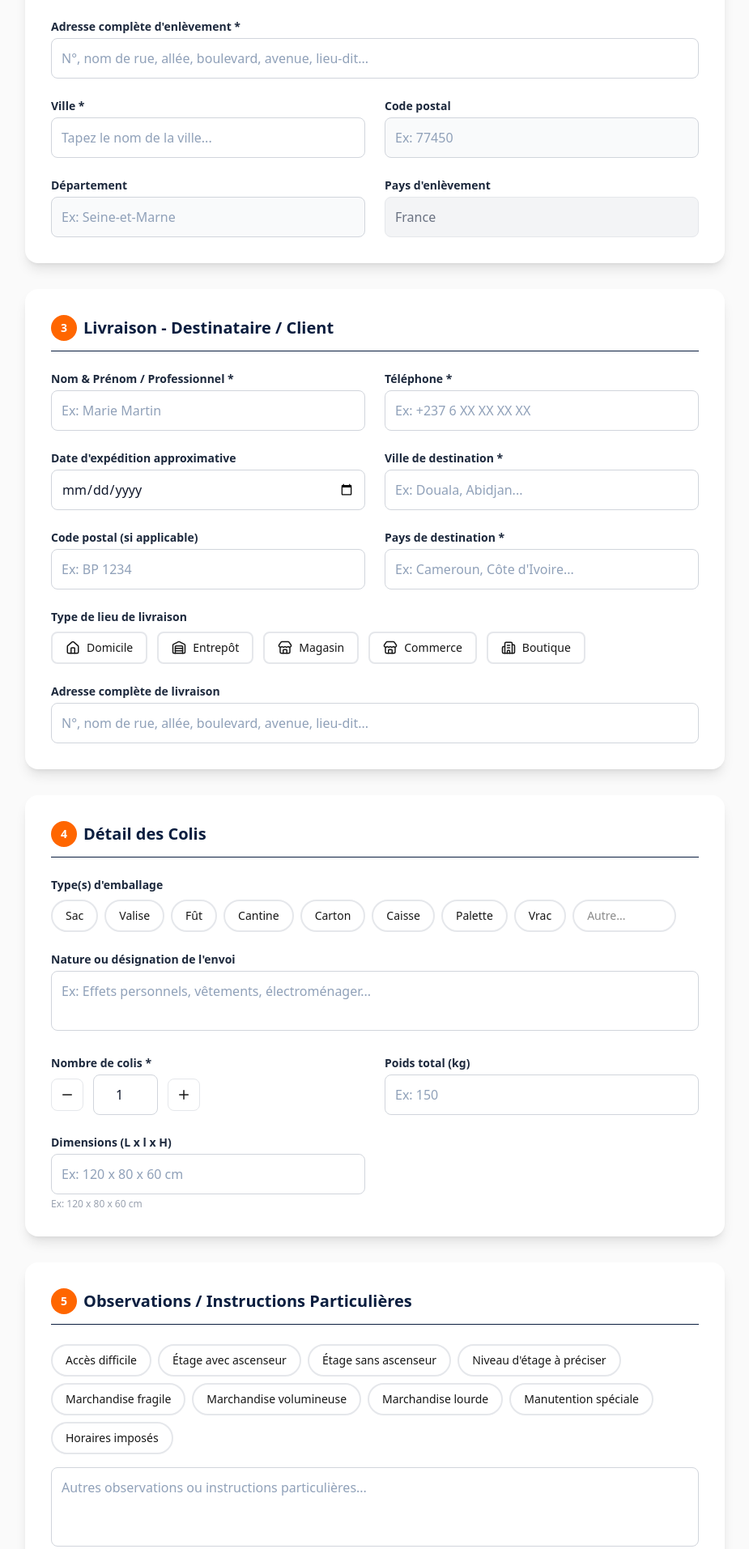
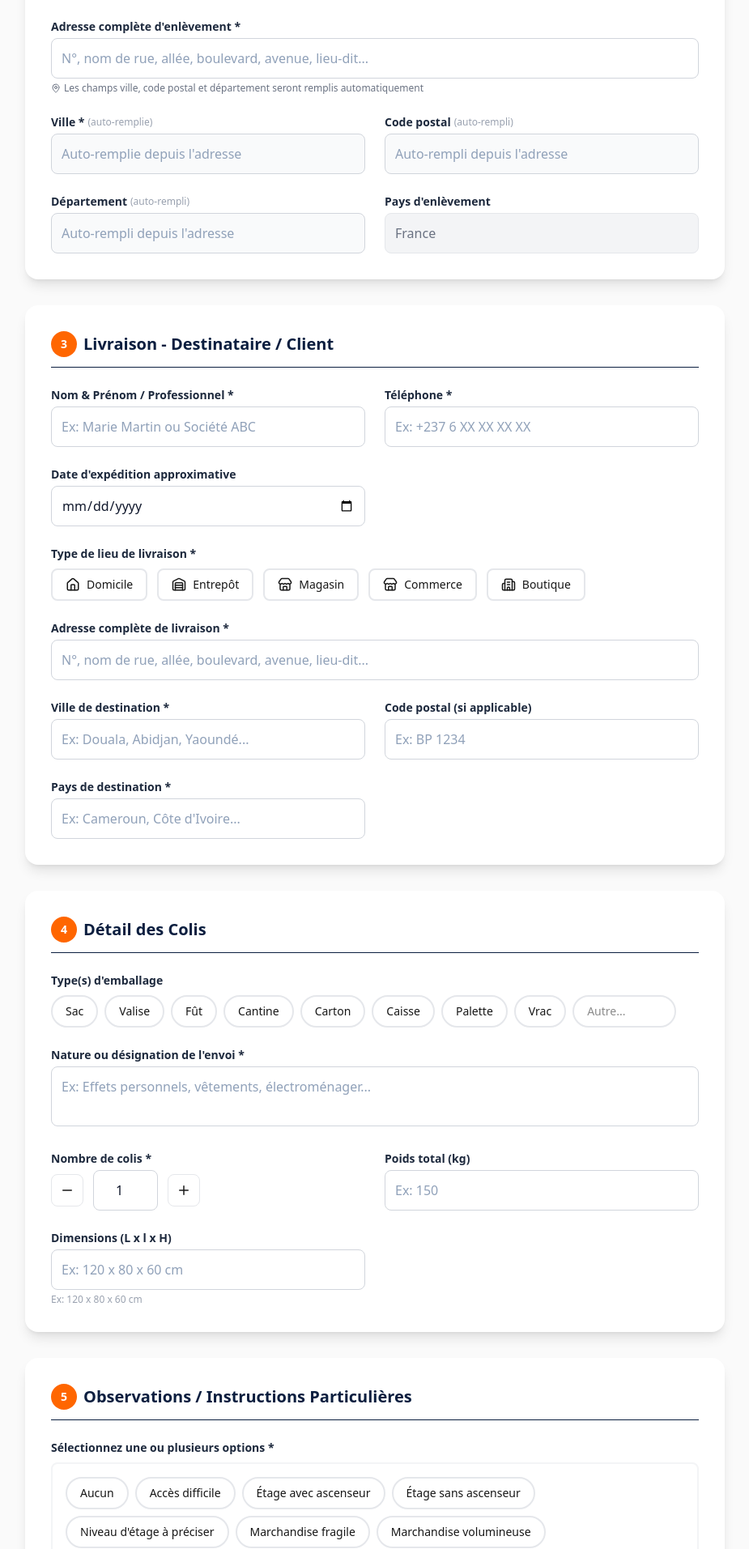
Before and after one commit to Slyannn/gta-transit, a Next.js app: page /demande-enlevement in a window 1280 px wide. Shown: the part 1347-3260 px from the top of the page at 81% size, without its empty margins (177-1102 px from the left). Built offline with nearby package versions, Linux system fonts and the light colour scheme.

Commit message:
Page enlevement

```diff
--- a/src/app/demande-enlevement/page.tsx
+++ b/src/app/demande-enlevement/page.tsx
@@ -112,6 +112,7 @@ const TYPES_COLIS = [
 ];
 
 const OBSERVATIONS_OPTIONS = [
+  "Aucun",
   "Accès difficile",
   "Étage avec ascenseur",
   "Étage sans ascenseur",
@@ -219,6 +220,121 @@ function CityAutocompleteField({
   );
 }
 
+// Address Autocomplete Component with API Adresse
+function AddressAutocompleteField({
+  label,
+  value,
+  onChange,
+  onAddressSelect,
+  placeholder,
+  error,
+  required = false
+}: {
+  label: string;
+  value: string;
+  onChange: (val: string) => void;
+  onAddressSelect?: (address: any) => void;
+  placeholder?: string;
+  error?: boolean;
+  required?: boolean;
+}) {
+  const [suggestions, setSuggestions] = useState<any[]>([]);
+  const [isLoading, setIsLoading] = useState(false);
+  const [showSuggestions, setShowSuggestions] = useState(false);
+
+  const fetchAddresses = useCallback(async (query: string) => {
+    if (query.length < 3) {
+      setSuggestions([]);
+      return;
+    }
+    setIsLoading(true);
+    try {
+      const res = await fetch(
+        `https://api-adresse.data.gouv.fr/search/?q=${encodeURIComponent(query)}&limit=8`
+      );
+      if (res.ok) {
+        const data = await res.json();
+        setSuggestions(data.features || []);
+      }
+    } catch (e) {
+      console.error(e);
+    } finally {
+      setIsLoading(false);
+    }
+  }, []);
+
+  const handleChange = (e: React.ChangeEvent<HTMLInputElement>) => {
+    const val = e.target.value;
+    onChange(val);
+    fetchAddresses(val);
+    setShowSuggestions(true);
+  };
+
+  const handleSelect = (address: any) => {
+    const properties = address.properties;
+    onChange(properties.name || properties.label);
+    if (onAddressSelect) {
+      onAddressSelect({
+        fullAddress: properties.label,
+        street: properties.name,
+        postcode: properties.postcode,
+        city: properties.city,
+        context: properties.context,
+        citycode: properties.citycode,
+      });
+    }
+    setShowSuggestions(false);
+  };
+
+  return (
+    <div className="relative">
+      <label className="block text-sm font-semibold text-slate-800 mb-1">
+        {label} {required && "*"}
+      </label>
+      <input
+        type="text"
+        value={value}
+        onChange={handleChange}
+        onFocus={() => setShowSuggestions(true)}
+        onBlur={() => setTimeout(() => setShowSuggestions(false), 200)}
+        placeholder={placeholder}
+        className={`w-full p-3 border rounded-lg outline-none transition-all text-slate-900 placeholder:text-slate-400 ${
+          error ? "border-red-500 bg-red-50" : "border-gray-300 focus:ring-2 focus:ring-accent focus:border-accent"
+        }`}
+      />
+      {isLoading && (
+        <div className="absolute right-3 top-10">
+          <Loader2 size={16} className="animate-spin text-accent" />
+        </div>
+      )}
+      {showSuggestions && suggestions.length > 0 && (
+        <ul className="absolute z-50 w-full bg-white mt-1 rounded-lg shadow-xl border border-gray-100 max-h-64 overflow-y-auto">
+          {suggestions.map((address, idx) => (
+            <li
+              key={idx}
+              onMouseDown={() => handleSelect(address)}
+              className="px-4 py-3 hover:bg-blue-50 cursor-pointer text-sm border-b last:border-b-0"
+            >
+              <div className="flex items-start gap-2">
+                <MapPin size={14} className="text-accent mt-1 shrink-0" />
+                <div>
+                  <div className="font-medium text-slate-900">
+                    {address.properties.name}
+                  </div>
+                  <div className="text-xs text-gray-500 mt-1">
+                    {address.properties.postcode} {address.properties.city}
+                    <span className="text-gray-400 ml-1">• {address.properties.context}</span>
+                  </div>
+                </div>
+              </div>
+            </li>
+          ))}
+        </ul>
+      )}
+    </div>
+  );
+}
+
 export default function DemandeEnlevementPage() {
   const [formData, setFormData] = useState<FormData>(initialFormData);
   const [isSubmitting, setIsSubmitting] = useState(false);
@@ -241,6 +357,10 @@ export default function DemandeEnlevementPage() {
         return { ...prev, [field]: [...arr, item] };
       }
     });
+    // Clear error for this field when user interacts with it
+    if (errors[field]) {
+      setErrors((prev) => ({ ...prev, [field]: false }));
+    }
   };
 
   const handleCitySelectEnlevement = (city: any) => {
@@ -249,6 +369,19 @@ export default function DemandeEnlevementPage() {
       villeEnlevement: city.nom,
       codePostalEnlevement: city.codesPostaux?.[0] || "",
       communeEnlevement: city.departement?.nom || "",
+    }));
+  };
+
+  const handleAddressSelectEnlevement = (address: any) => {
+    // Extract department name from context (format: "77, Seine-et-Marne, Île-de-France")
+    const departmentName = address.context?.split(', ')[1] || "";
+
+    setFormData((prev) => ({
+      ...prev,
+      adresseEnlevement: address.street || address.fullAddress,
+      villeEnlevement: address.city,
+      codePostalEnlevement: address.postcode,
+      communeEnlevement: departmentName,
     }));
   };
 
@@ -264,16 +397,22 @@ export default function DemandeEnlevementPage() {
       "villeEnlevement",
       "destinataireNom",
       "destinataireTelephone",
+      "typeLieuLivraison",
+      "adresseLivraison",
       "villeDestination",
       "paysDestination",
+      "natureEnvoi",
       "nombreColis",
+      "observations",
     ];
 
     const newErrors: Record<string, boolean> = {};
     let isValid = true;
 
     required.forEach((field) => {
-      if (!formData[field]) {
+      const value = formData[field];
+      // Check for empty strings, null, undefined, or empty arrays
+      if (!value || (typeof value === 'string' && value.trim() === '') || (Array.isArray(value) && value.length === 0)) {
         newErrors[field] = true;
         isValid = false;
       }
@@ -287,7 +426,9 @@ export default function DemandeEnlevementPage() {
     setErrors(newErrors);
 
     if (!isValid) {
-      toast.error("Veuillez remplir tous les champs obligatoires");
+      toast.error("Veuillez remplir tous les champs obligatoires marqués d'un *");
+      // Scroll to first error
+      window.scrollTo({ top: 0, behavior: "smooth" });
     }
 
     return isValid;
@@ -532,56 +673,66 @@ export default function DemandeEnlevementPage() {
                   </div>
                 </div>
 
-                {/* Adresse complète */}
+                {/* Adresse complète avec autocomplétion */}
                 <div className="md:col-span-2">
-                  <label className="block text-sm font-semibold text-slate-800 mb-1">
-                    Adresse complète d'enlèvement *
+                  <AddressAutocompleteField
+                    label="Adresse complète d'enlèvement"
+                    value={formData.adresseEnlevement}
+                    onChange={(val) => handleChange("adresseEnlevement", val)}
+                    onAddressSelect={handleAddressSelectEnlevement}
+                    placeholder="N°, nom de rue, allée, boulevard, avenue, lieu-dit..."
+                    error={errors.adresseEnlevement}
+                    required
+                  />
+                  <p className="text-xs text-gray-500 mt-1 flex items-center gap-1">
+                    <MapPin size={12} />
+                    Les champs ville, code postal et département seront remplis automatiquement
+                  </p>
+                </div>
+
+                {/* Ville */}
+                <div>
+                  <label className="block text-sm font-semibold text-slate-800 mb-1 flex items-center gap-1">
+                    Ville *
+                    <span className="text-xs text-gray-400 font-normal">(auto-remplie)</span>
                   </label>
                   <input
                     type="text"
-                    value={formData.adresseEnlevement}
-                    onChange={(e) => handleChange("adresseEnlevement", e.target.value)}
-                    placeholder="N°, nom de rue, allée, boulevard, avenue, lieu-dit..."
+                    value={formData.villeEnlevement}
+                    onChange={(e) => handleChange("villeEnlevement", e.target.value)}
+                    placeholder="Auto-remplie depuis l'adresse"
                     className={`w-full p-3 border rounded-lg outline-none transition-all text-slate-900 placeholder:text-slate-400 ${
-                      errors.adresseEnlevement ? "border-red-500 bg-red-50" : "border-gray-300 focus:ring-2 focus:ring-accent focus:border-accent"
+                      errors.villeEnlevement ? "border-red-500" : "border-gray-300 focus:ring-2 focus:ring-accent focus:border-accent bg-gray-50"
                     }`}
                   />
                 </div>
 
-                {/* Ville */}
-                <CityAutocompleteField
-                  label="Ville *"
-                  value={formData.villeEnlevement}
-                  onChange={(val) => handleChange("villeEnlevement", val)}
-                  onCitySelect={handleCitySelectEnlevement}
-                  placeholder="Tapez le nom de la ville..."
-                  error={errors.villeEnlevement}
-                />
-
                 {/* Code postal */}
                 <div>
-                  <label className="block text-sm font-semibold text-slate-800 mb-1">
+                  <label className="block text-sm font-semibold text-slate-800 mb-1 flex items-center gap-1">
                     Code postal
+                    <span className="text-xs text-gray-400 font-normal">(auto-rempli)</span>
                   </label>
                   <input
                     type="text"
                     value={formData.codePostalEnlevement}
                     onChange={(e) => handleChange("codePostalEnlevement", e.target.value)}
-                    placeholder="Ex: 77450"
+                    placeholder="Auto-rempli depuis l'adresse"
                     className="w-full p-3 border border-gray-300 rounded-lg outline-none focus:ring-2 focus:ring-accent focus:border-accent bg-gray-50 text-slate-900 placeholder:text-slate-400"
                   />
                 </div>
 
                 {/* Commune/Département */}
                 <div>
-                  <label className="block text-sm font-semibold text-slate-800 mb-1">
+                  <label className="block text-sm font-semibold text-slate-800 mb-1 flex items-center gap-1">
                     Département
+                    <span className="text-xs text-gray-400 font-normal">(auto-rempli)</span>
                   </label>
                   <input
                     type="text"
                     value={formData.communeEnlevement}
                     onChange={(e) => handleChange("communeEnlevement", e.target.value)}
-                    placeholder="Ex: Seine-et-Marne"
+                    placeholder="Auto-rempli depuis l'adresse"
                     className="w-full p-3 border border-gray-300 rounded-lg outline-none focus:ring-2 focus:ring-accent focus:border-accent bg-gray-50 text-slate-900 placeholder:text-slate-400"
                   />
                 </div>
@@ -618,7 +769,7 @@ export default function DemandeEnlevementPage() {
                     type="text"
                     value={formData.destinataireNom}
                     onChange={(e) => handleChange("destinataireNom", e.target.value)}
-                    placeholder="Ex: Marie Martin"
+                    placeholder="Ex: Marie Martin ou Société ABC"
                     className={`w-full p-3 border rounded-lg outline-none transition-all text-slate-900 placeholder:text-slate-400 ${
                       errors.destinataireNom ? "border-red-500 bg-red-50" : "border-gray-300 focus:ring-2 focus:ring-accent focus:border-accent"
                     }`}
@@ -650,7 +801,54 @@ export default function DemandeEnlevementPage() {
                     type="date"
                     value={formData.dateExpedition}
                     onChange={(e) => handleChange("dateExpedition", e.target.value)}
-                    className="w-full p-3 border border-gray-300 rounded-lg outline-none focus:ring-2 focus:ring-accent focus:border-accent text-slate-900 placeholder:text-slate-400"
+                    className="w-full p-3 border border-gray-300 rounded-lg outline-none focus:ring-2 focus:ring-accent focus:border-accent text-slate-900"
+                  />
+                </div>
+
+                {/* Placeholder vide pour alignement */}
+                <div></div>
+
+                {/* Type de lieu livraison */}
+                <div className="md:col-span-2">
+                  <label className="block text-sm font-semibold text-slate-800 mb-2">
+                    Type de lieu de livraison *
+                  </label>
+                  <div className="flex flex-wrap gap-3">
+                    {TYPES_LIEU.map((lieu) => (
+                      <label key={lieu.value} className="cursor-pointer">
+                        <input
+                          type="radio"
+                          name="typeLieuLivraison"
+                          value={lieu.value}
+                          checked={formData.typeLieuLivraison === lieu.value}
+                          onChange={(e) => handleChange("typeLieuLivraison", e.target.value)}
+                          className="peer sr-only"
+                        />
+                        <div className={`flex items-center gap-2 px-4 py-2 border-2 rounded-lg transition-all
+                          ${errors.typeLieuLivraison ? "border-red-300 bg-red-50" : "border-gray-200"}
+                          hover:border-accent/50 peer-checked:border-accent peer-checked:bg-accent peer-checked:text-white`}
+                        >
+                          <lieu.icon size={18} />
+                          <span className="text-sm font-medium">{lieu.label}</span>
+                        </div>
+                      </label>
+                    ))}
+                  </div>
+                </div>
+
+                {/* Adresse complète */}
+                <div className="md:col-span-2">
+                  <label className="block text-sm font-semibold text-slate-800 mb-1">
+                    Adresse complète de livraison *
+                  </label>
+                  <input
+                    type="text"
+                    value={formData.adresseLivraison}
+                    onChange={(e) => handleChange("adresseLivraison", e.target.value)}
+                    placeholder="N°, nom de rue, allée, boulevard, avenue, lieu-dit..."
+                    className={`w-full p-3 border rounded-lg outline-none transition-all text-slate-900 placeholder:text-slate-400 ${
+                      errors.adresseLivraison ? "border-red-500 bg-red-50" : "border-gray-300 focus:ring-2 focus:ring-accent focus:border-accent"
+                    }`}
                   />
                 </div>
 
@@ -663,7 +861,7 @@ export default function DemandeEnlevementPage() {
                     type="text"
                     value={formData.villeDestination}
                     onChange={(e) => handleChange("villeDestination", e.target.value)}
-                    placeholder="Ex: Douala, Abidjan..."
+                    placeholder="Ex: Douala, Abidjan, Yaoundé..."
                     className={`w-full p-3 border rounded-lg outline-none transition-all text-slate-900 placeholder:text-slate-400 ${
                       errors.villeDestination ? "border-red-500 bg-red-50" : "border-gray-300 focus:ring-2 focus:ring-accent focus:border-accent"
                     }`}
@@ -700,6 +898,11 @@ export default function DemandeEnlevementPage() {
                   />
                 </div>
 
+                {/* Placeholder vide pour alignement si pas d'aéroport/port */}
+                {(formData.typePrestation !== "groupage-aerien" && formData.typePrestation !== "groupage-maritime") && (
+                  <div></div>
+                )}
+
                 {/* Aéroport destination (conditionnel) */}
                 {(formData.typePrestation === "groupage-aerien") && (
                   <div>
@@ -731,45 +934,6 @@ export default function DemandeEnlevementPage() {
                     />
                   </div>
                 )}
-
-                {/* Type de lieu livraison */}
-                <div className="md:col-span-2">
-                  <label className="block text-sm font-semibold text-slate-800 mb-2">
-                    Type de lieu de livraison
-                  </label>
-                  <div className="flex flex-wrap gap-3">
-                    {TYPES_LIEU.map((lieu) => (
-                      <label key={lieu.value} className="cursor-pointer">
-                        <input
-                          type="radio"
-                          name="typeLieuLivraison"
-                          value={lieu.value}
-                          checked={formData.typeLieuLivraison === lieu.value}
-                          onChange={(e) => handleChange("typeLieuLivraison", e.target.value)}
-                          className="peer sr-only"
-                        />
-                        <div className="flex items-center gap-2 px-4 py-2 border-2 border-gray-200 rounded-lg transition-all hover:border-accent/50 peer-checked:border-accent peer-checked:bg-accent peer-checked:text-white">
-                          <lieu.icon size={18} />
-                          <span className="text-sm font-medium">{lieu.label}</span>
-                        </div>
-                      </label>
-                    ))}
-                  </div>
-                </div>
-
-                {/* Adresse livraison */}
-                <div className="md:col-span-2">
-                  <label className="block text-sm font-semibold text-slate-800 mb-1">
-                    Adresse complète de livraison
-                  </label>
-                  <input
-                    type="text"
-                    value={formData.adresseLivraison}
-                    onChange={(e) => handleChange("adresseLivraison", e.target.value)}
-                    placeholder="N°, nom de rue, allée, boulevard, avenue, lieu-dit..."
-                    className="w-full p-3 border border-gray-300 rounded-lg outline-none focus:ring-2 focus:ring-accent focus:border-accent text-slate-900 placeholder:text-slate-400"
-                  />
-                </div>
               </div>
             </div>
 
@@ -815,14 +979,16 @@ export default function DemandeEnlevementPage() {
                   {/* Nature envoi */}
                   <div className="md:col-span-2">
                     <label className="block text-sm font-semibold text-slate-800 mb-1">
-                      Nature ou désignation de l'envoi
+                      Nature ou désignation de l'envoi *
                     </label>
                     <textarea
                       value={formData.natureEnvoi}
                       onChange={(e) => handleChange("natureEnvoi", e.target.value)}
                       placeholder="Ex: Effets personnels, vêtements, électroménager..."
                       rows={2}
-                      className="w-full p-3 border border-gray-300 rounded-lg outline-none focus:ring-2 focus:ring-accent focus:border-accent text-slate-900 placeholder:text-slate-400 resize-none"
+                      className={`w-full p-3 border rounded-lg outline-none transition-all text-slate-900 placeholder:text-slate-400 resize-none ${
+                        errors.natureEnvoi ? "border-red-500 bg-red-50" : "border-gray-300 focus:ring-2 focus:ring-accent focus:border-accent"
+                      }`}
                     />
                   </div>
 
@@ -898,7 +1064,13 @@ export default function DemandeEnlevementPage() {
               </h3>
 
               <div className="space-y-4">
-                <div className="flex flex-wrap gap-2">
+                <div>
+                  <label className="block text-sm font-semibold text-slate-800 mb-2">
+                    Sélectionnez une ou plusieurs options *
+                  </label>
+                  <div className={`flex flex-wrap gap-2 p-4 border-2 rounded-lg ${
+                    errors.observations ? "border-red-300 bg-red-50" : "border-gray-100"
+                  }`}>
                     {OBSERVATIONS_OPTIONS.map((obs) => (
                       <button
                         key={obs}
@@ -914,7 +1086,15 @@ export default function DemandeEnlevementPage() {
                       </button>
                     ))}
                   </div>
+                  {errors.observations && (
+                    <p className="text-red-500 text-xs mt-2">Veuillez sélectionner au moins une option</p>
+                  )}
+                </div>
 
+                <div>
+                  <label className="block text-sm font-semibold text-slate-800 mb-2">
+                    Commentaires supplémentaires
+                  </label>
                   <textarea
                     value={formData.autreObservation}
                     onChange={(e) => handleChange("autreObservation", e.target.value)}
@@ -922,6 +1102,7 @@ export default function DemandeEnlevementPage() {
                     rows={3}
                     className="w-full p-3 border border-gray-300 rounded-lg outline-none focus:ring-2 focus:ring-accent focus:border-accent text-slate-900 placeholder:text-slate-400 resize-none"
                   />
+                </div>
               </div>
             </div>
 
@@ -956,7 +1137,7 @@ export default function DemandeEnlevementPage() {
                 <div className="bg-amber-50 border border-amber-200 rounded-lg p-4 flex items-start gap-3">
                   <FileText className="text-amber-600 shrink-0" size={20} />
                   <p className="text-sm text-amber-800">
-                    <strong>Documents requis :</strong> Facture d'achat, liste de colisage,
+                    <strong>Documents qui pourraient être requis :</strong> Facture d'achat, liste de colisage,
                     liste des effets personnels, déclaration d'exportation, bon de commande, etc.
                   </p>
                 </div>
--- a/src/app/layout/Footer.tsx
+++ b/src/app/layout/Footer.tsx
@@ -39,6 +39,10 @@ const Footer = () => {
              <span className="text-3xl font-bold text-white tracking-tighter">GTA</span>
              <p className="text-xs font-semibold text-gray-500 uppercase tracking-widest mt-1">
               Groupeur Transitaire Associés
+              <br/>
+              <span className="text-xs font-semibold text-gray-500 uppercase tracking-widest mt-1">
+              Une société du Groupe R.V.S et Compagnie. SAS
+              </span>
             </p>
           </Link>
           <p className="text-sm leading-relaxed">
@@ -65,6 +69,7 @@ const Footer = () => {
             <li><Link href="/about" className="hover:text-accent transition-colors">À propos</Link></li>
             <li><Link href="/#services" className="hover:text-accent transition-colors">Nos Services</Link></li>
             <li><Link href="/contact" className="hover:text-accent transition-colors">Contact</Link></li>
+            <li><Link href="/demande-enlevement" className="hover:text-accent transition-colors">Demande d'enlevement et de livraison</Link></li>
             <li><Link href="/devis" className="text-accent font-bold hover:text-white transition-colors">Demander un devis</Link></li>
           </ul>
         </div>
```
Also changed, not shown: src/app/devis/context/DevisContext.tsx (+7 -2 lines). Lines whose indentation alone changed are shown as unchanged.
